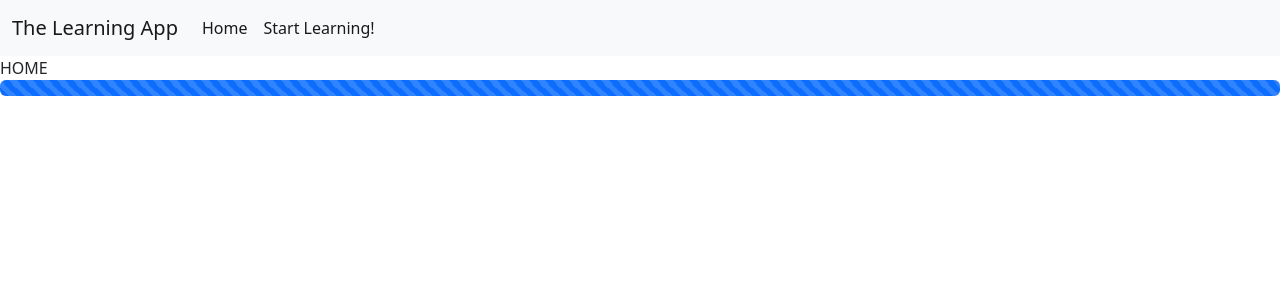
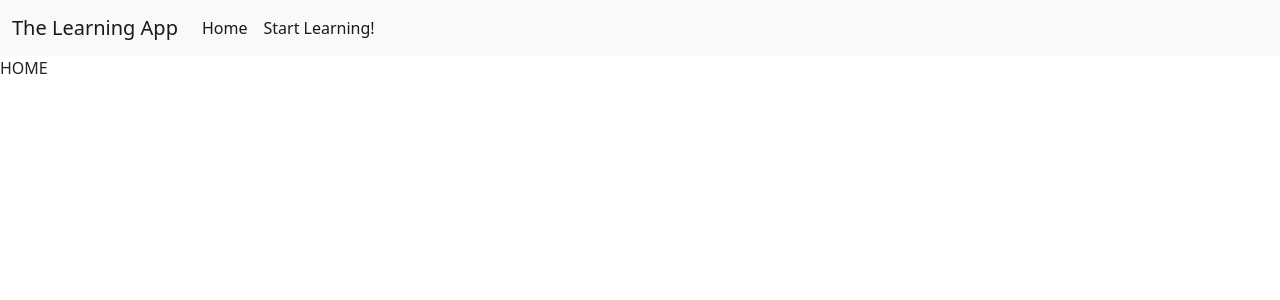
Before and after one commit to aditya-s3n/Learning_App, a React (Vite) app: page / in a window 1280 px wide. Shown: the top 300 px of the page. Built offline with nearby package versions, Linux system fonts and the light colour scheme.

Commit message:
Update App.tsx

```diff
--- a/src/App.tsx
+++ b/src/App.tsx
@@ -2,7 +2,6 @@
 import Learn from './Learn'
 import Home from './Home';
 import Navbar from './Navbar';
-import Loadingbar from './loadingbar';
 
 function App() {
   const pathname = window.location.pathname;
@@ -24,7 +23,6 @@
         <div>
           <Navbar />
           <Home />
-          <Loadingbar />
         </div>
       );
 
```
